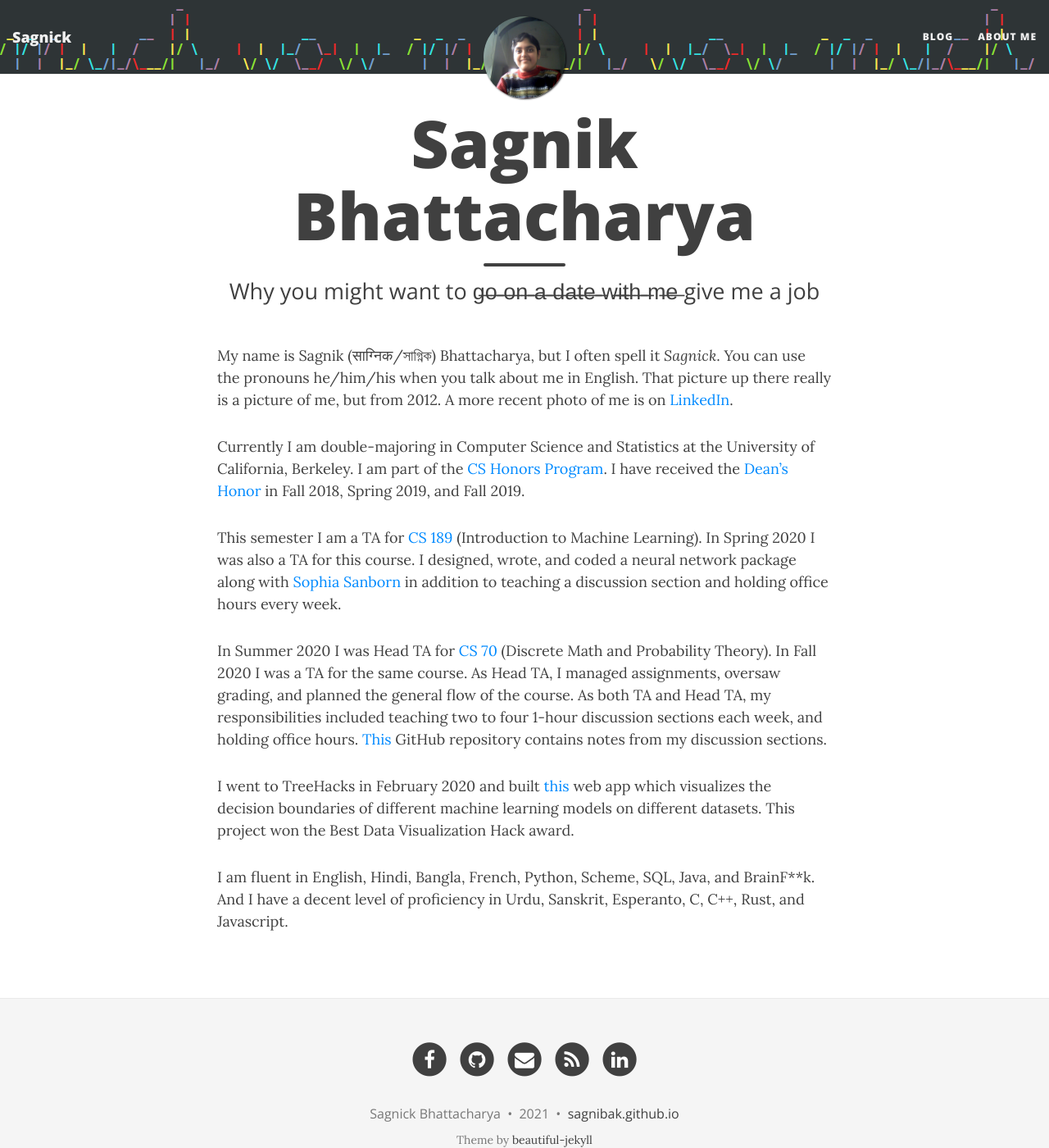
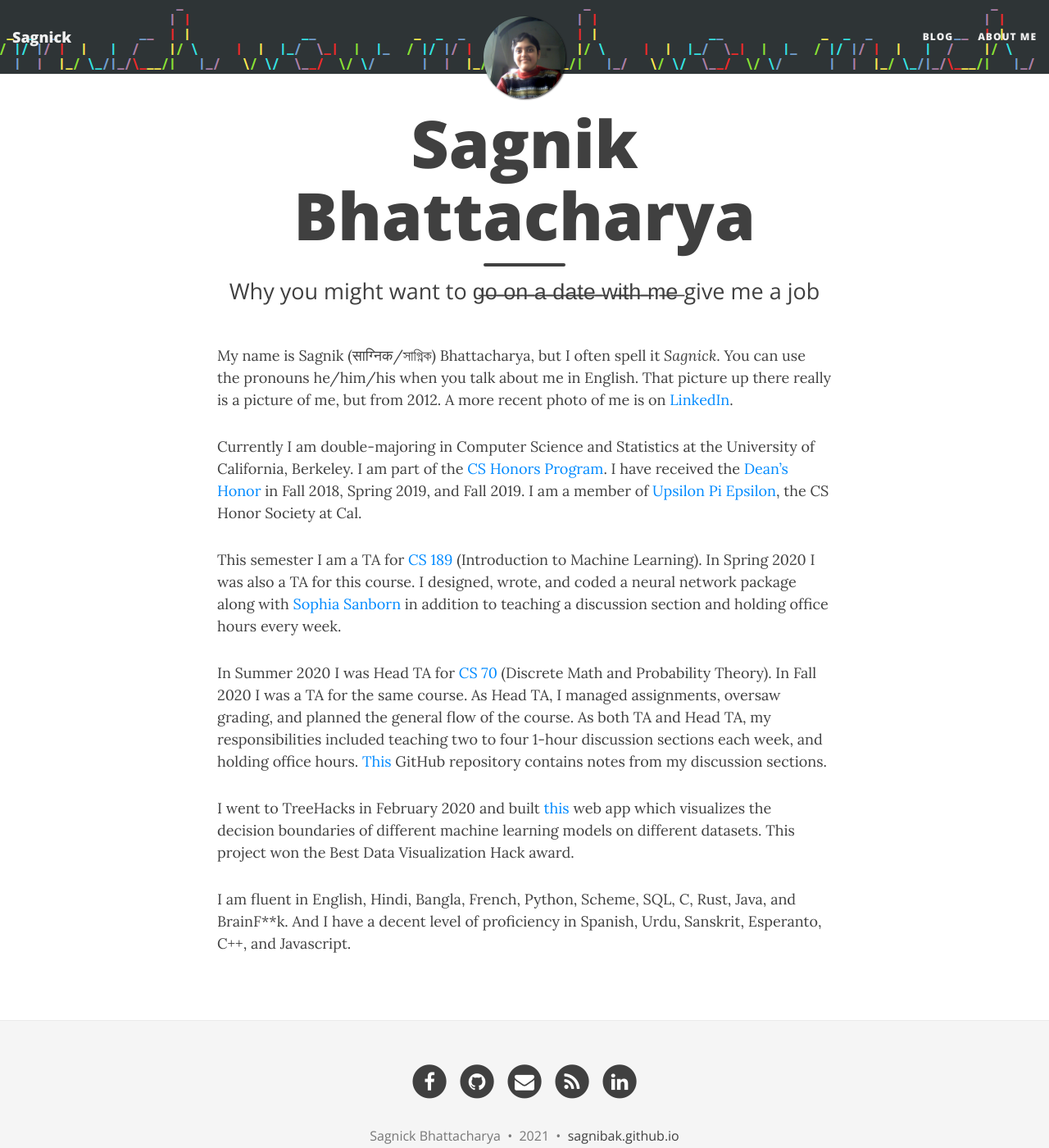
Before and after one commit to sagnibak/sagnibak.github.io, a Jekyll site: the page built from aboutme.md, in a window 1280 px wide and 1400 px high. Shown: the whole window at 82% size. Built offline with Jekyll 4.4.1, drawn with Linux system fonts in a browser that asks for light colours; nearby versions of some CDN libraries.

Commit message:
minor changes to aboutme

```diff
--- a/aboutme.md
+++ b/aboutme.md
@@ -12,7 +12,8 @@ Currently I am double-majoring in Computer Science and Statistics at the
 University of California, Berkeley. I am part of the
 [CS Honors Program](https://eecs.berkeley.edu/resources/undergrads/honors).
 I have received the [Dean's Honor](https://lsadvising.berkeley.edu/policies/deans-listhonors)
-in Fall 2018, Spring 2019, and Fall 2019.
+in Fall 2018, Spring 2019, and Fall 2019. I am a member of
+[Upsilon Pi Epsilon](https://upe.berkeley.edu/), the CS Honor Society at Cal.
 
 <!-- In Spring 2020, I was a TA for
 [CS 189](https://people.eecs.berkeley.edu/~jrs/189/) (Introduction to Machine
@@ -40,5 +41,5 @@ I went to TreeHacks in February 2020 and built [this](https://ml-visualizer.hero
 web app which visualizes the decision boundaries of different machine learning models on
 different datasets. This project won the Best Data Visualization Hack award.
 
-I am fluent in English, Hindi, Bangla, French, Python, Scheme, SQL, Java, and BrainF**k.
-And I have a decent level of proficiency in Urdu, Sanskrit, Esperanto, C, C++, Rust, and Javascript.
+I am fluent in English, Hindi, Bangla, French, Python, Scheme, SQL, C, Rust, Java, and BrainF**k.
+And I have a decent level of proficiency in Spanish, Urdu, Sanskrit, Esperanto, C++, and Javascript.
```
